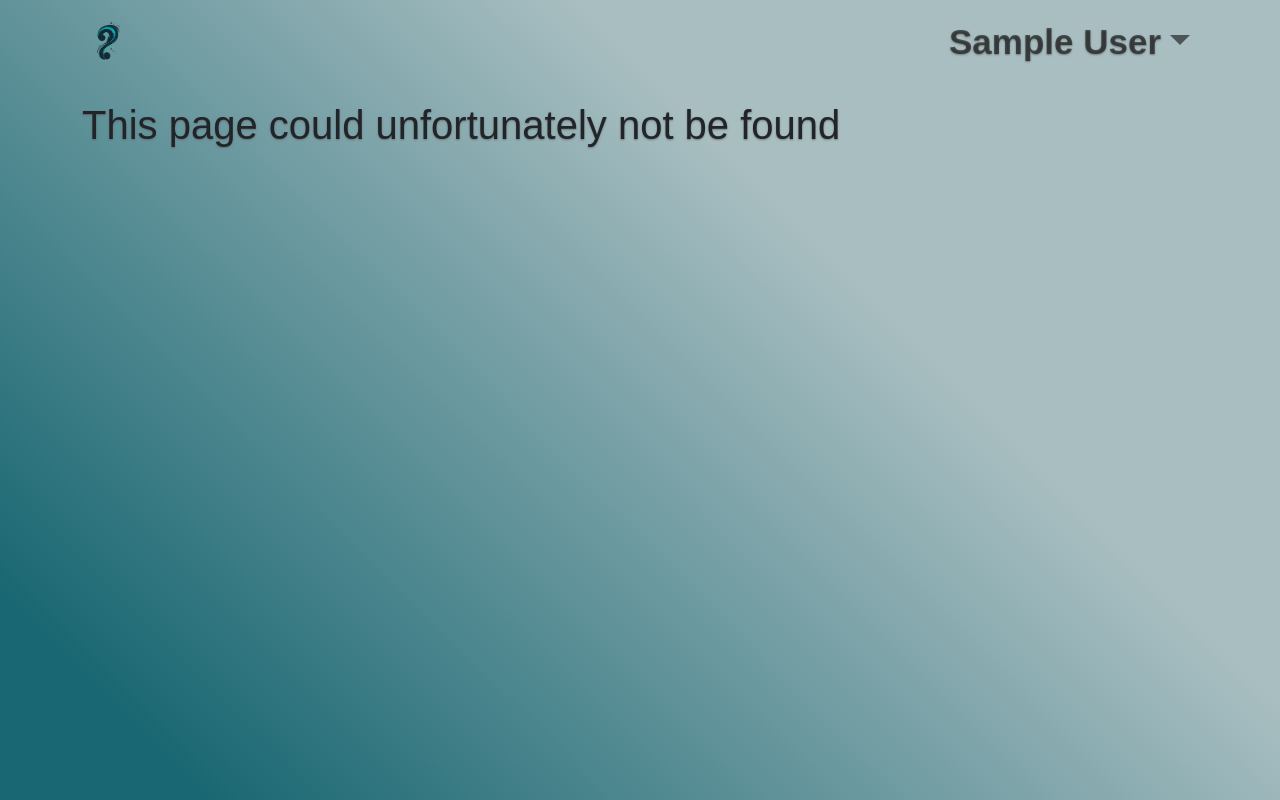
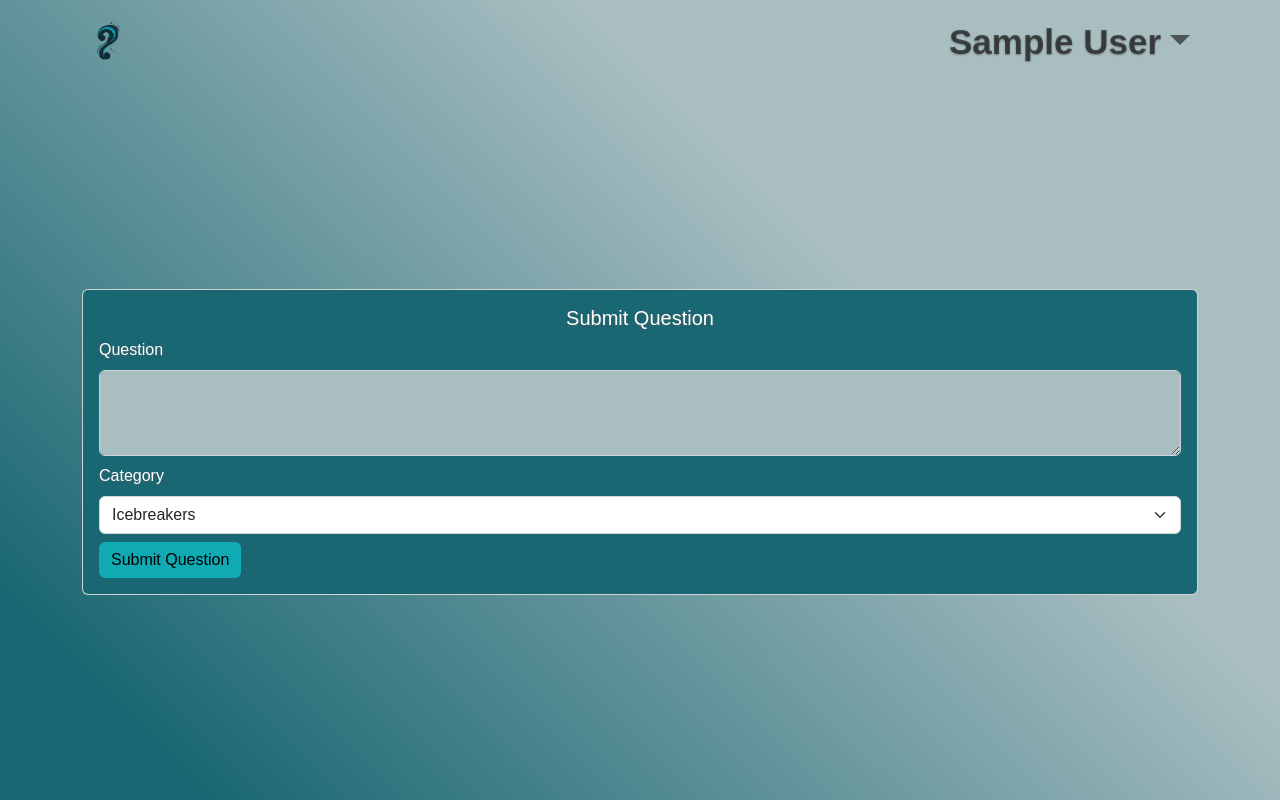
Before and after one commit to johan-rain/Curious-Conversations, a React (Vite) app: page /submit-question in a window 1280 px wide. Built offline with nearby package versions, Linux system fonts and the light colour scheme; no server answers; sample sign-in values are in the browser's storage; a web font is replaced by a local one.

Commit message:
Added new page and functionality for users to submit questions, updated routes and nav bar

```diff
--- a/src/App.jsx
+++ b/src/App.jsx
@@ -9,6 +9,7 @@ import NotFound from './pages/NotFound'
 import SignupPage from './pages/SignupPage'
 import UpdateProfilePage from './pages/UpdateProfilePage'
 import LikedQuestions from './pages/LikedQuestions'
+import SubmitQuestion from './pages/SubmitQuestions'
 import './assets/scss/App.scss'
 
 function App() {
@@ -34,6 +35,11 @@ function App() {
 						<LikedQuestions />
 					</RequireAuth>
 				} />
+				<Route path="/submit-question" element={
+					<RequireAuth>
+						<SubmitQuestion />
+					</RequireAuth>
+				} />
 			</Routes>
 		</div>
 	)
--- /dev/null
+++ b/src/pages/SubmitQuestions.jsx
@@ -0,0 +1,86 @@
+import React, { useState } from 'react';
+import { Container, Form, Button, Card, Alert } from 'react-bootstrap';
+import { useAuthContext } from '../contexts/AuthContext';
+import { db } from '../firebase/index';
+import { collection, addDoc } from 'firebase/firestore';
+
+const SubmitQuestion = () => {
+	const [error, setError] = useState(null);
+	const [loading, setLoading] = useState(false);
+	const [question, setQuestion] = useState('');
+	const [category, setCategory] = useState('Icebreakers'); // Set your default category here
+	const { currentUser } = useAuthContext();
+
+	const handleSubmit = async (e) => {
+		e.preventDefault();
+
+		if (!currentUser) {
+		setError('Please log in to submit a question.');
+		return;
+		}
+
+		setError(null);
+		setLoading(true);
+
+		try {
+			const pendingQuestionsRef = collection(db, 'pending_questions'); // Use the collection() function
+			await addDoc(pendingQuestionsRef, { // Use the addDoc() function
+				text: question,
+				category: category,
+				userId: currentUser.uid,
+			});
+
+		setQuestion('');
+		setCategory('Icebreakers'); // Set your default category here
+		setLoading(false);
+		} catch (err) {
+		setError('Failed to submit question.');
+		setLoading(false);
+		console.error('Error adding question:', err);
+		}
+	};
+
+	return (
+		<Container className="py-3 center-y">
+		<Card>
+			<Card.Body>
+			<Card.Title className="mb-2 text-center">Submit Question</Card.Title>
+
+			{error && <Alert variant="danger">{error}</Alert>}
+
+			<Form onSubmit={handleSubmit}>
+				<Form.Group controlId="question" className="mb-2">
+				<Form.Label>Question</Form.Label>
+				<Form.Control
+					as="textarea"
+					rows={3}
+					value={question}
+					onChange={(e) => setQuestion(e.target.value)}
+					required
+				/>
+				</Form.Group>
+
+				<Form.Group controlId="category" className="mb-2">
+				<Form.Label>Category</Form.Label>
+				<Form.Select
+					value={category}
+					onChange={(e) => setCategory(e.target.value)}
+					required
+				>
+					<option value="Icebreakers">Icebreakers</option>
+					<option value="Relationship">Relationship</option>
+					<option value="Deeper">Deeper</option>
+				</Form.Select>
+				</Form.Group>
+
+				<Button disabled={loading} type="submit">
+				Submit Question
+				</Button>
+			</Form>
+			</Card.Body>
+		</Card>
+		</Container>
+	);
+};
+
+export default SubmitQuestion;
--- a/src/pages/partials/Navigation.jsx
+++ b/src/pages/partials/Navigation.jsx
@@ -34,6 +34,8 @@ const Navigation = () => {
 										<NavDropdown.Divider />
 										<NavLink to="/liked-questions" className="dropdown-item">Liked Questions</NavLink>
 										<NavDropdown.Divider />
+										<NavLink to="/submit-question" className="dropdown-item">Submit Questions</NavLink>
+										<NavDropdown.Divider />
 										<NavLink to="/logout" className="dropdown-item">Log Out</NavLink>
 									</NavDropdown>
 								</>
```
